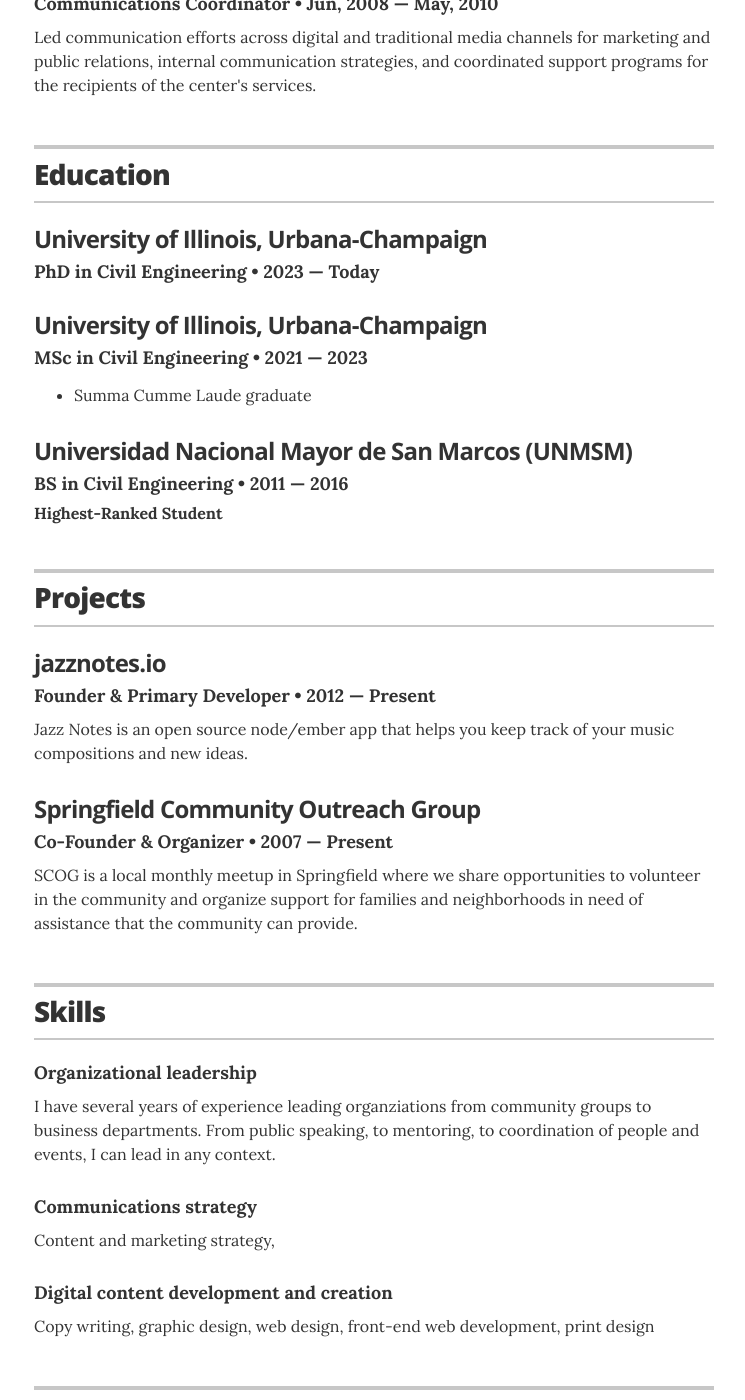
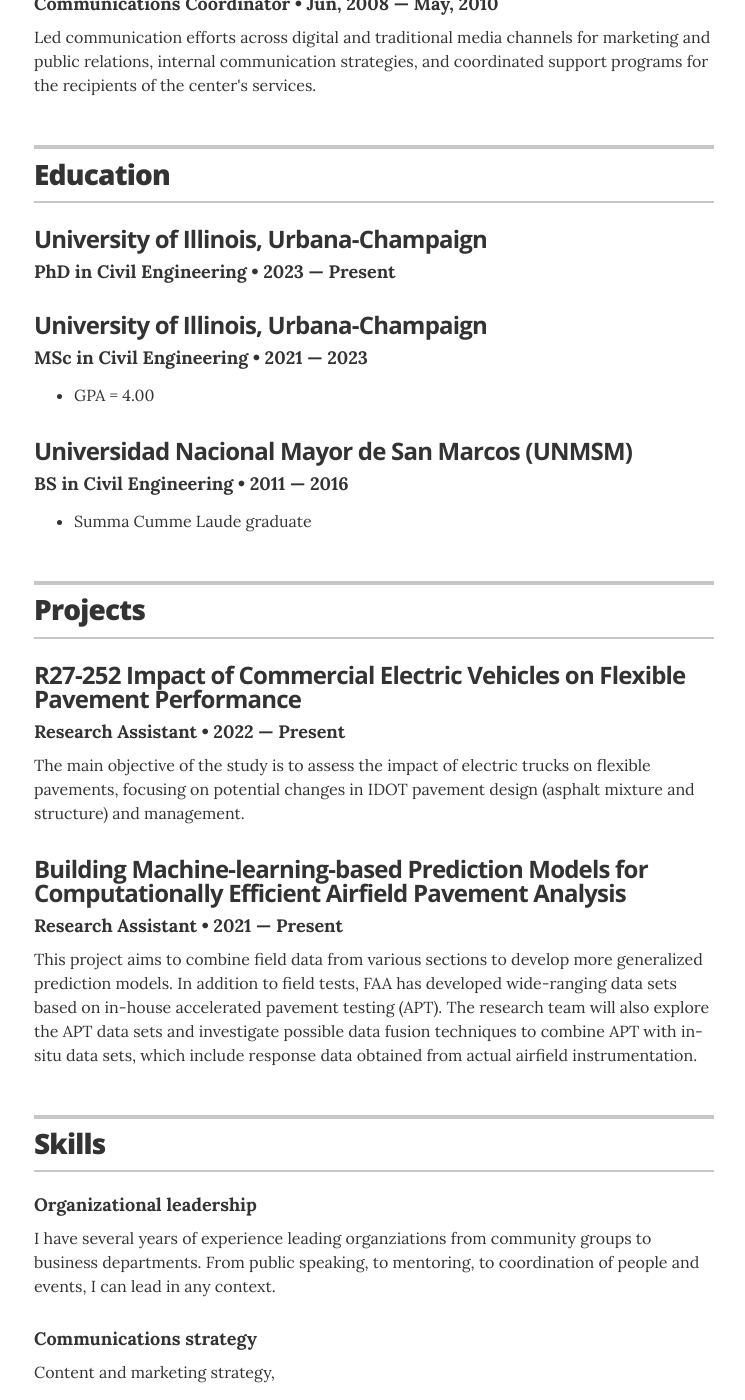
Before and after one commit to Johann-Cardenas/Johann-Cardenas.github.io, a Jekyll site: the page built from index.html, in a window 1280 px wide and 1400 px high, scrolled down 1165 px. Shown: the whole window, without its empty margins (266-1011 px from the left). Built offline with Jekyll 4.4.1, drawn with Linux system fonts in a browser that asks for light colours.

Commit message:
Update_Night

```diff
--- a/_data/education.yml
+++ b/_data/education.yml
@@ -1,18 +1,19 @@
 # Degree
 - degree: PhD in Civil Engineering
   uni: University of Illinois, Urbana-Champaign
-  year: 2023 &mdash; Today
+  year: 2023 &mdash; Present
  # summary: If you had any meaningful roles at college, feel free to write about them here
 
 - degree: MSc in Civil Engineering
   uni: University of Illinois, Urbana-Champaign
   year: 2021 &mdash; 2023
   awards:
-    - award: Summa Cumme Laude graduate
+    - award: GPA = 4.00
  # summary: If you had any meaningful roles at college, feel free to write about them here
 
 - degree: BS in Civil Engineering
   uni: Universidad Nacional Mayor de San Marcos (UNMSM)
   year: 2011 &mdash; 2016
-  award: Highest-Ranked Student
+  awards:
+    - award: Summa Cumme Laude graduate
  # summary: You can choose to have either a single or multiple awards
--- a/_data/projects.yml
+++ b/_data/projects.yml
@@ -1,16 +1,16 @@
 # Projects
 # uncomment the urls if you wish to display them, and add your own URL
 
-# jazznotes.io
-- project: jazznotes.io
-  role: Founder & Primary Developer
-  duration: 2012 &mdash; Present
+# Electric Trucks
+- project: R27-252 Impact of Commercial Electric Vehicles on Flexible Pavement Performance
+  role: Research Assistant
+  duration: 2022 &mdash; Present
   # url: "#"
-  description: Jazz Notes is an open source node/ember app that helps you keep track of your music compositions and new ideas.
+  description: The main objective of the study is to assess the impact of electric trucks on flexible pavements, focusing on potential changes in IDOT pavement design (asphalt mixture and structure) and management.
 
-# Springfield Community Outreach Group
-- project: Springfield Community Outreach Group
-  role: Co-Founder & Organizer
-  duration: 2007 &mdash; Present
+# FAA Project
+- project: Building Machine-learning-based Prediction Models for Computationally Efficient Airfield Pavement Analysis
+  role: Research Assistant
+  duration: 2021 &mdash; Present
   # url: "#"
-  description: SCOG is a local monthly meetup in Springfield where we share opportunities to volunteer in the community and organize support for families and neighborhoods in need of assistance that the community can provide.
+  description: This project aims to combine field data from various sections to develop more generalized prediction models. In addition to field tests, FAA has developed wide-ranging data sets based on in-house accelerated pavement testing (APT). The research team will also explore the APT data sets and investigate possible data fusion techniques to combine APT with in-situ data sets, which include response data obtained from actual airfield instrumentation.
```
